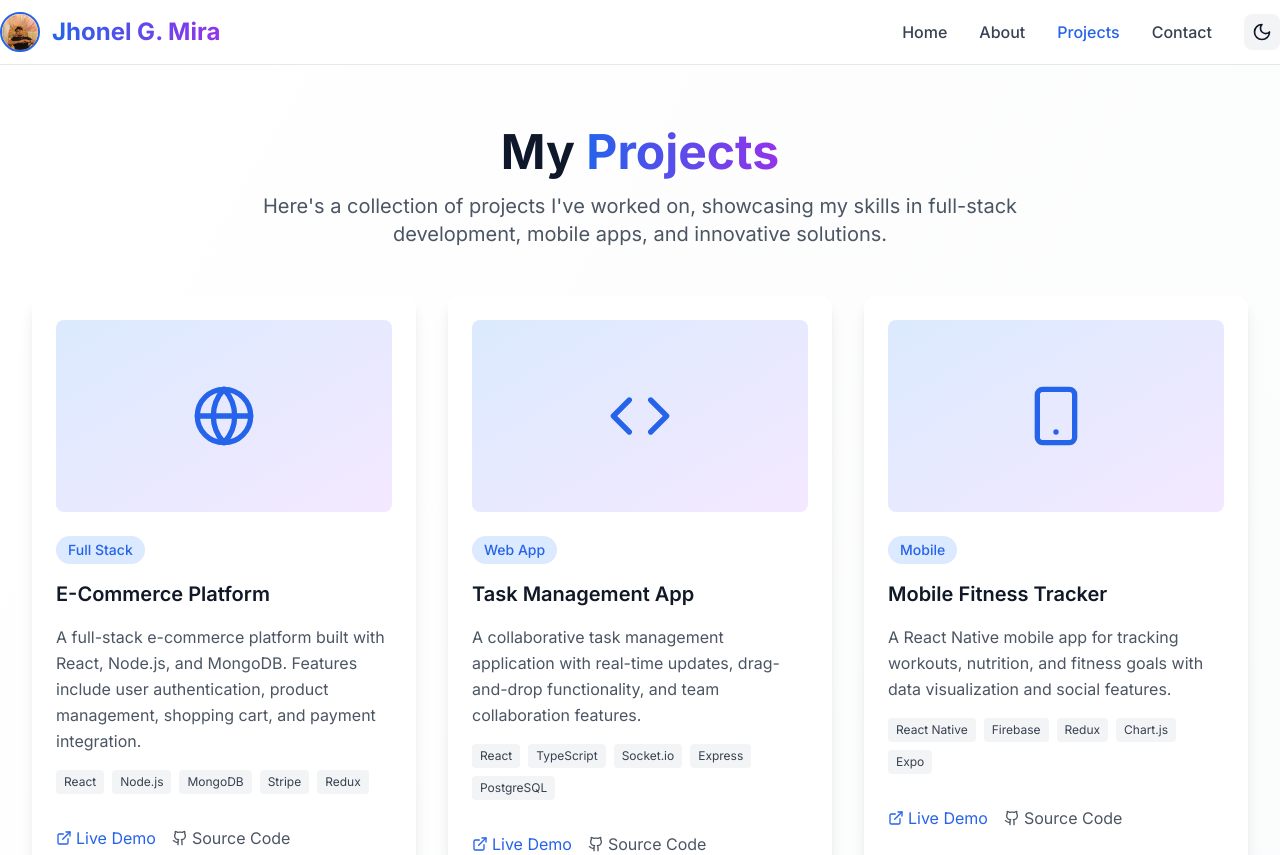
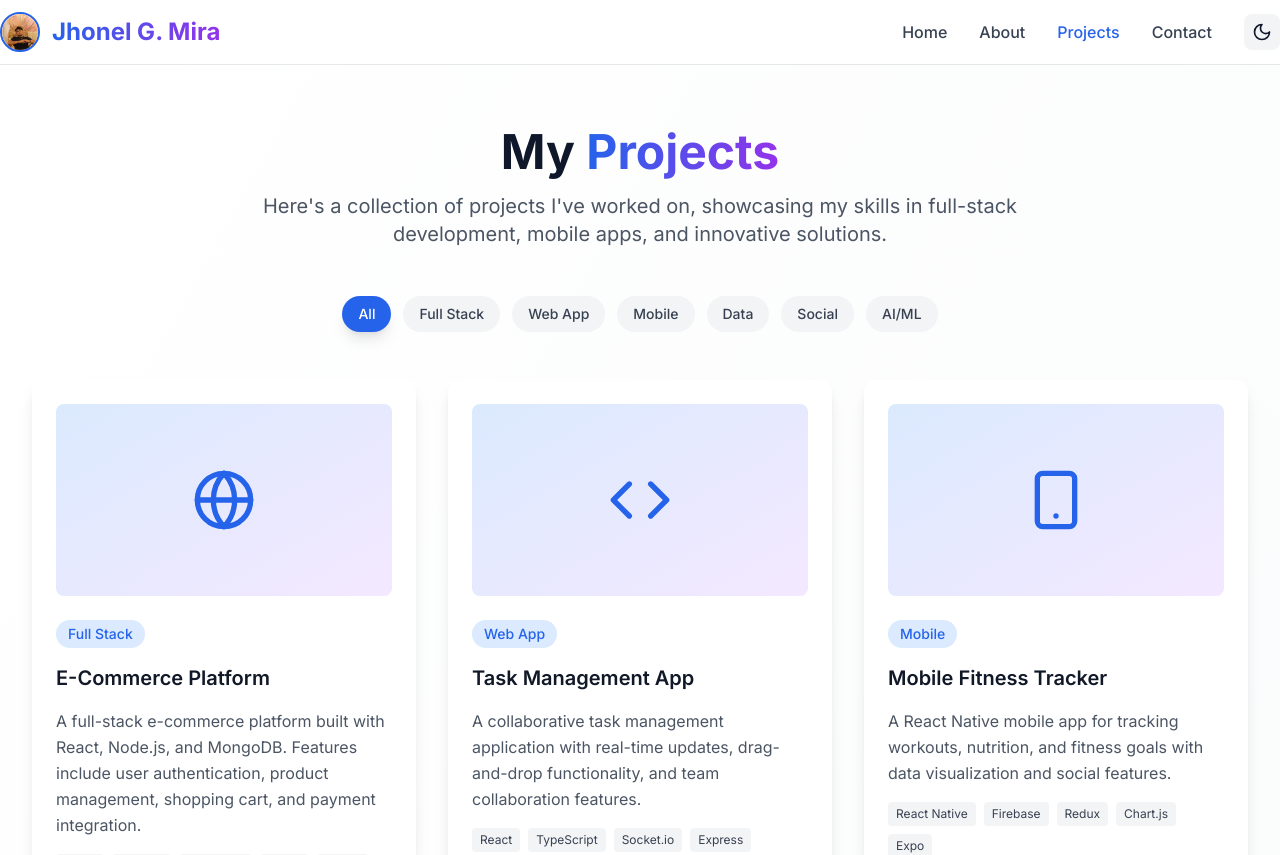
Before and after one commit to Jhonel12/my-profile, a React (Vite) app: page /projects in a window 1280 px wide. Shown: the top 855 px of the page. Built offline with nearby package versions, Linux system fonts and the light colour scheme.

Commit message:
test=deploy

```diff
--- a/src/pages/Projects.tsx
+++ b/src/pages/Projects.tsx
@@ -1,7 +1,9 @@
 import { motion } from 'framer-motion'
 import { ExternalLink, Github, Globe, Code, Database, Smartphone } from 'lucide-react'
+import { useState } from 'react'
 
 const Projects = () => {
+  const [selectedCategory, setSelectedCategory] = useState('All')
   const projects = [
     {
       title: 'E-Commerce Platform',
@@ -67,6 +69,11 @@ const Projects = () => {
 
   const categories = ['All', 'Full Stack', 'Web App', 'Mobile', 'Data', 'Social', 'AI/ML']
 
+  // Filter projects based on selected category
+  const filteredProjects = selectedCategory === 'All'
+    ? projects
+    : projects.filter(project => project.category === selectedCategory)
+
   return (
     <div className="pt-16">
       {/* Hero Section */}
@@ -87,9 +94,49 @@ const Projects = () => {
             </p>
           </motion.div>
 
+          {/* Category Filter */}
+          <motion.div
+            initial={{ opacity: 0, y: 20 }}
+            animate={{ opacity: 1, y: 0 }}
+            transition={{ duration: 0.6, delay: 0.2 }}
+            className="flex flex-wrap justify-center gap-3 mb-12"
+          >
+            {categories.map((category) => (
+              <button
+                key={category}
+                onClick={() => setSelectedCategory(category)}
+                className={`px-4 py-2 rounded-full text-sm font-medium transition-all duration-200 ${
+                  selectedCategory === category
+                    ? 'bg-primary-600 text-white shadow-lg'
+                    : 'bg-gray-100 dark:bg-dark-700 text-gray-700 dark:text-gray-300 hover:bg-primary-100 dark:hover:bg-primary-900/20 hover:text-primary-600 dark:hover:text-primary-400'
+                }`}
+              >
+                {category}
+              </button>
+            ))}
+          </motion.div>
+
           {/* Project Grid */}
-          <div className="grid grid-cols-1 md:grid-cols-2 lg:grid-cols-3 gap-8">
-            {projects.map((project, index) => (
+          {filteredProjects.length === 0 ? (
+            <motion.div
+              initial={{ opacity: 0, y: 20 }}
+              animate={{ opacity: 1, y: 0 }}
+              transition={{ duration: 0.6 }}
+              className="text-center py-12"
+            >
+              <div className="text-gray-500 dark:text-gray-400 text-lg">
+                No projects found in the "{selectedCategory}" category.
+              </div>
+              <button
+                onClick={() => setSelectedCategory('All')}
+                className="mt-4 text-primary-600 dark:text-primary-400 hover:underline"
+              >
+                View all projects
+              </button>
+            </motion.div>
+          ) : (
+            <div className="grid grid-cols-1 md:grid-cols-2 lg:grid-cols-3 gap-8">
+              {filteredProjects.map((project, index) => (
               <motion.div
                 key={project.title}
                 initial={{ opacity: 0, y: 50 }}
@@ -182,7 +229,8 @@ const Projects = () => {
                 </div>
               </motion.div>
             ))}
-          </div>
+            </div>
+          )}
         </div>
       </section>
 
```
